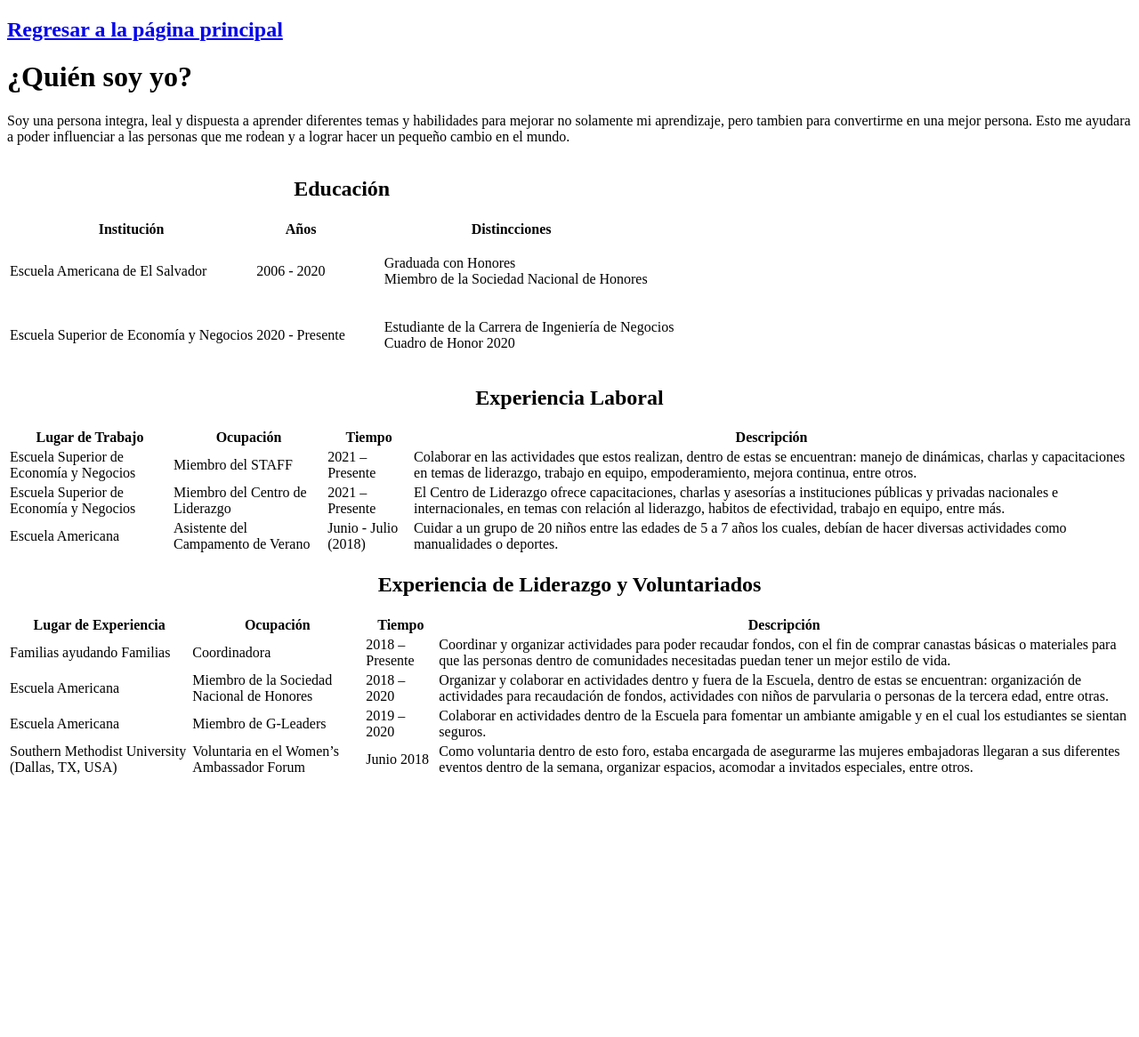
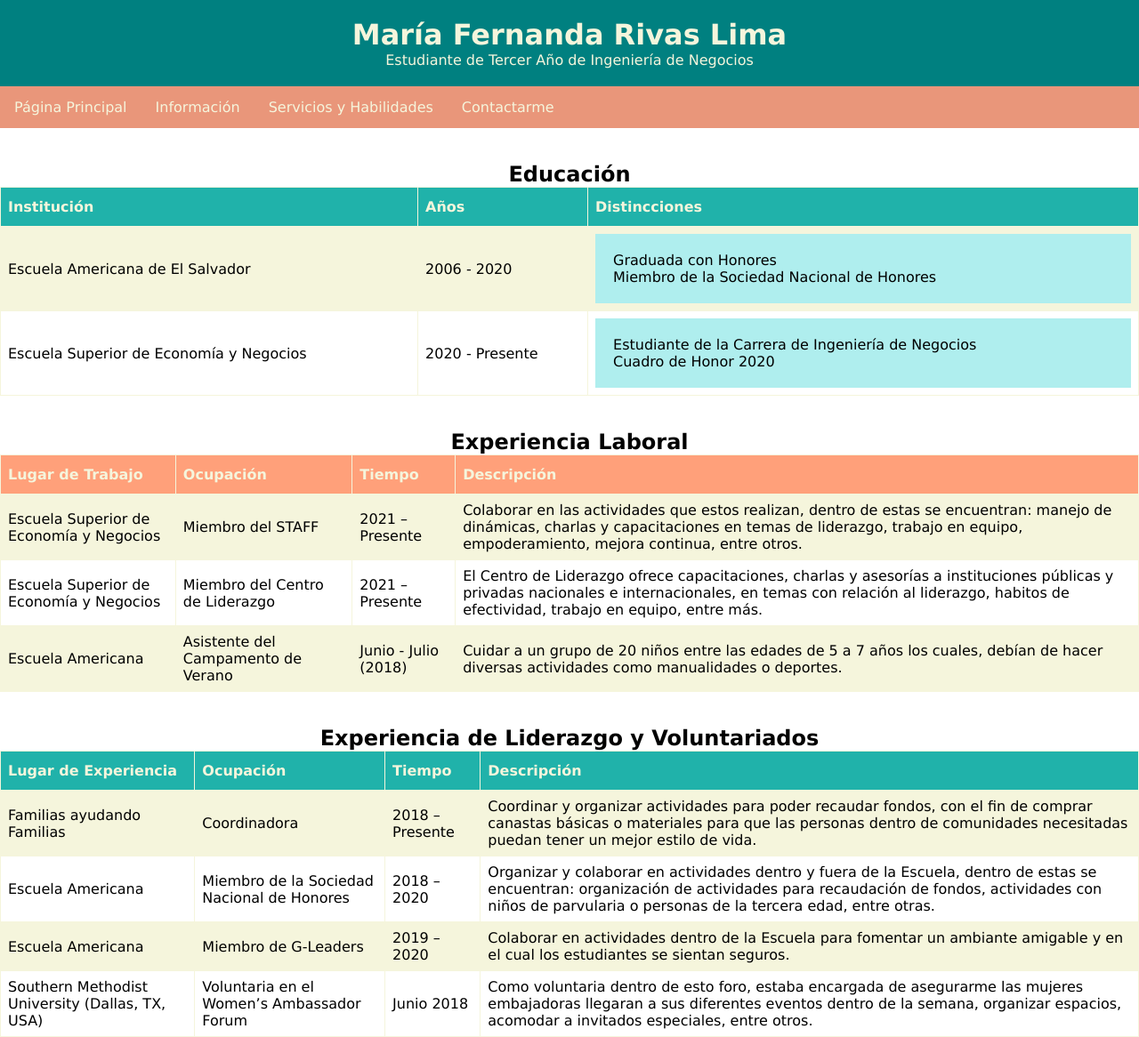
Before and after one commit to mfrivaslima/cvonline, a Flask app: page /aboutme in a window 1280 px wide. Shown: the whole page at 89% size. Before the commit the page ends 872 px from the top, so only its background shows below. Run offline with Flask 2, Linux system fonts and the light colour scheme.

Commit message:
comenzar con cambios esteticos

```diff
--- a/static/style.css
+++ b/static/style.css
@@ -1,14 +1,131 @@
 *{
-    font-family: arial;
+    font-family: lucida sans;
     padding:0;
     margin:0;
 }
 
-a {
+* {
+    box-sizing: border-box;
+  }
+
+  body {
+    margin: 0;
+  }
+
+  .header {
+    color: beige;
+    background-color:teal;
+    padding: 20px;
+    text-align: center;
+  }
+
+  .navegacion {
+    overflow: hidden;
+    background-color:darksalmon;
+  }
+
+  .navegacion a {
+    float: left;
+    display: block;
+    color: beige;
+    text-align: center;
+    padding: 14px 16px;
     text-decoration: none;
-    background-color: lightcoral;
-    padding: 5px;
-    margin: 2px;
-    border-radius: 1px;
-    color: aqua;
-}
+  }
+
+  .navegacion a:hover {
+    background-color:white;
+    color: black;
+  }
+
+  #tabla1 {
+    font-family: Helvetica;
+    border-collapse: collapse;
+    width: 100%;
+  }
+
+  #tabla1 td, #tabla1 th {
+    border: 1px solid beige;
+    padding: 8px;
+  }
+
+  #tabla1 tr:nth-child(even){background-color: beige;}
+
+  #tabla1 tr:hover {background-color: beige;}
+
+  #tabla1 th {
+    padding-top: 12px;
+    padding-bottom: 12px;
+    text-align: left;
+    background-color:lightsalmon;
+    color: beige;
+  }
+
+  #tabla2 {
+    font-family: Helvetica;
+    border-collapse: collapse;
+    width: 100%;
+  }
+
+  #tabla2 td, #tabla2 th {
+    border: 1px solid beige;
+    padding: 8px;
+  }
+
+  #tabla2 tr:nth-child(even){background-color: beige;}
+
+  #tabla2 tr:hover {background-color: beige;}
+
+  #tabla2 th {
+    padding-top: 12px;
+    padding-bottom: 12px;
+    text-align: left;
+    background-color:lightseagreen;
+    color: beige;
+  }
+
+  .espacio{
+      visibility: hidden;
+  }
+
+  ul{
+      background: paleturquoise;
+      padding: 20px;
+  }
+
+  /* Create three unequal columns that floats next to each other */
+  .column {
+    float: left;
+    padding: 10px;
+  }
+
+  /* Left and right column */
+  .column.side {
+    width: 25%;
+  }
+
+  /* Middle column */
+  .column.middle {
+    width: 50%;
+  }
+
+  /* Clear floats after the columns */
+  .row:after {
+    content: "";
+    display: table;
+    clear: both;
+  }
+
+  /* Responsive layout - makes the three columns stack on top of each other instead of next to each other */
+  @media screen and (max-width: 600px) {
+    .column.side, .column.middle {
+      width: 100%;
+    }
+  }
+
+  /* Style the footer */
+  .footer {
+    background-color: #f1f1f1;
+    padding: 10px;
+    text-align: center;
+  }
--- a/templates/aboutme.html
+++ b/templates/aboutme.html
@@ -5,18 +5,26 @@
     <meta charset="UTF-8">
     <meta http-equiv="X-UA-Compatible" content="IE=edge">
     <meta name="viewport" content="width=device-width, initial-scale=1.0">
+    <link rel="stylesheet" href="../static/style.css">
     <title>Información</title>
 </head>
 
 <body>
-    <h2><a href="http://127.0.0.1:5000">Regresar a la página principal</a></h2>
+    <div class="header">
+        <h1>María Fernanda Rivas Lima</h1>
+        <p>Estudiante de Tercer Año de Ingeniería de Negocios</p>
+    </div>
 
-    <h1>¿Quién soy yo?</h1>
-    <p>Soy una persona integra, leal y dispuesta a aprender diferentes temas y habilidades para mejorar no solamente mi
-        aprendizaje, pero tambien para convertirme en una mejor persona. Esto me ayudara a poder influenciar a las
-        personas que me rodean y a lograr hacer un pequeño cambio en el mundo.</p>
+    <div class="navegacion">
+        <a href="http://127.0.0.1:5000">Página Principal</a>
+        <a href="http://127.0.0.1:5000/aboutme">Información</a>
+        <a href="http://127.0.0.1:5000/services">Servicios y Habilidades</a>
+        <a href="http://127.0.0.1:5000/contact">Contactarme</a>
+    </div>
 
-    <table>
+    <h1 class="espacio">ESCONDIDO</h1>
+
+    <table id="tabla2">
         <caption>
             <h2>Educación</h2>
         </caption>
@@ -47,7 +55,9 @@
         </tr>
     </table>
 
-    <table>
+    <h1 class="espacio">ESCONDIDO</h1>
+
+    <table id="tabla1">
         <caption>
             <h2>Experiencia Laboral</h2>
         </caption>
@@ -82,7 +92,9 @@
         </tr>
     </table>
 
-    <table>
+    <h1 class="espacio">ESCONDIDO</h1>
+
+    <table id="tabla2">
         <caption>
             <h2>Experiencia de Liderazgo y Voluntariados</h2>
         </caption>
```
Also changed, not shown: templates/contact.html (+13 -2 lines), templates/index.html (+22 -9 lines), templates/services.html (+58 -5 lines).
